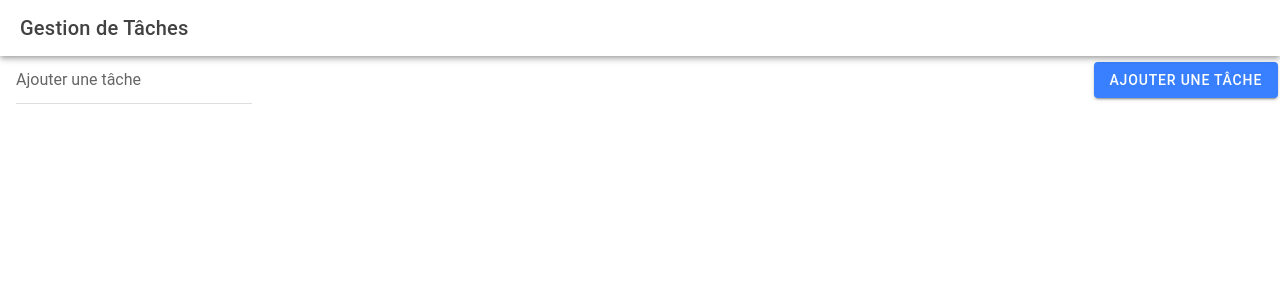
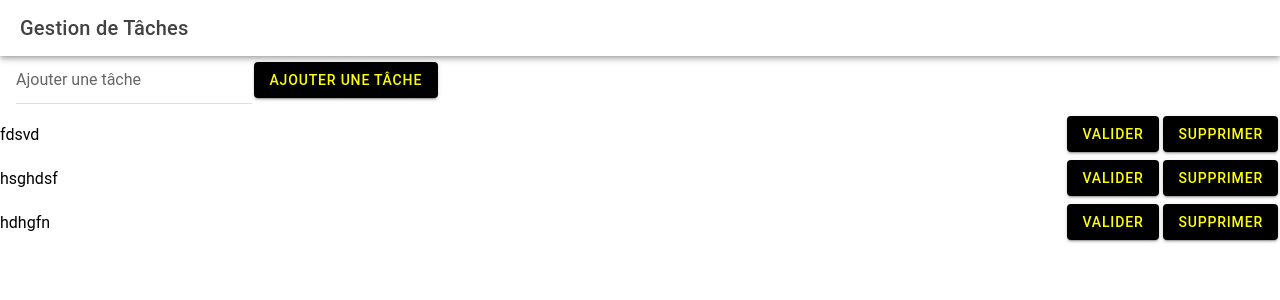
Before and after one commit to GAUTIERSebastien/MyTaskManagerIonic, a React (Vite) app: page /home in a window 1280 px wide. Shown: the top 300 px of the page. Built offline with nearby package versions, Linux system fonts and the light colour scheme; data requests are answered from the project's data file.

Commit message:
Add Style

```diff
--- a/db.json
+++ b/db.json
@@ -1,3 +1,19 @@
 {
-  "tasks": []
+  "tasks": [
+    {
+      "text": "fdsvd",
+      "completed": false,
+      "id": 9
+    },
+    {
+      "text": "hsghdsf",
+      "completed": false,
+      "id": 11
+    },
+    {
+      "text": "hdhgfn",
+      "completed": false,
+      "id": 12
+    }
+  ]
 }
--- a/src/pages/Home.css
+++ b/src/pages/Home.css
@@ -5,10 +5,23 @@
 .task-input {
   display: flex;
   align-items: center;
-  justify-content: space-between;
 }
 
 .task-input .ion-item {
-  /* flex-grow: 1; */
-  margin-right: 10px;
+  flex-grow: 1;
+  margin-right: 3rem;
 }
+
+/* Aligne les éléments de la liste à l'intérieur de IonItemSliding */
+.item-sliding-wrapper {
+  display: flex;
+  justify-content: space-between;
+  align-items: center;
+  width: 100%;
+}
+
+/* Assure que les boutons sont alignés à droite et ont une taille fixe */
+.button-group {
+  display: flex;
+  justify-content: flex-end;
+}
--- a/src/pages/Home.tsx
+++ b/src/pages/Home.tsx
@@ -131,23 +131,34 @@ const Home = () => {
               onIonChange={(e) => setNewTask(e.detail.value || "")}
             />
           </IonItem>
-          <IonButton onClick={addTask}>Ajouter une tâche</IonButton>
+          <IonButton color="success" onClick={addTask}>
+            Ajouter une tâche
+          </IonButton>
         </div>
         <IonList>
-          {tasks.map((task, index) => (
-            <IonItemSliding key={index}>
+          {tasks.map((task) => (
+            <IonItemSliding key={task.id}>
+              <div className="item-sliding-wrapper">
                 <IonLabel className={task.completed ? "task-completed" : ""}>
                   {task.text}
                 </IonLabel>
+                <div className="button-group">
                   <IonButton
                     onClick={() => toggleCompleted(task.id)}
                     color="success"
+                    className="ion-button"
                   >
                     {task.completed ? "Invalider" : "Valider"}
                   </IonButton>
-              <IonButton onClick={() => deleteTask(task.id)} color="danger">
+                  <IonButton
+                    onClick={() => deleteTask(task.id)}
+                    color="success"
+                    className="ion-button"
+                  >
                     Supprimer
                   </IonButton>
+                </div>
+              </div>
             </IonItemSliding>
           ))}
         </IonList>
--- a/src/theme/variables.css
+++ b/src/theme/variables.css
@@ -28,9 +28,9 @@ http://ionicframework.com/docs/theming/ */
   --ion-color-tertiary-tint: #6370ff;
 
   /** success **/
-  --ion-color-success: #2dd36f;
+  --ion-color-success: black;
   --ion-color-success-rgb: 45, 211, 111;
-  --ion-color-success-contrast: #ffffff;
+  --ion-color-success-contrast: yellow;
   --ion-color-success-contrast-rgb: 255, 255, 255;
   --ion-color-success-shade: #28ba62;
   --ion-color-success-tint: #42d77d;
@@ -84,65 +84,65 @@ http://ionicframework.com/docs/theming/ */
 
   body {
     --ion-color-primary: #428cff;
-    --ion-color-primary-rgb: 66,140,255;
+    --ion-color-primary-rgb: 66, 140, 255;
     --ion-color-primary-contrast: #ffffff;
-    --ion-color-primary-contrast-rgb: 255,255,255;
+    --ion-color-primary-contrast-rgb: 255, 255, 255;
     --ion-color-primary-shade: #3a7be0;
     --ion-color-primary-tint: #5598ff;
 
     --ion-color-secondary: #50c8ff;
-    --ion-color-secondary-rgb: 80,200,255;
+    --ion-color-secondary-rgb: 80, 200, 255;
     --ion-color-secondary-contrast: #ffffff;
-    --ion-color-secondary-contrast-rgb: 255,255,255;
+    --ion-color-secondary-contrast-rgb: 255, 255, 255;
     --ion-color-secondary-shade: #46b0e0;
     --ion-color-secondary-tint: #62ceff;
 
     --ion-color-tertiary: #6a64ff;
-    --ion-color-tertiary-rgb: 106,100,255;
+    --ion-color-tertiary-rgb: 106, 100, 255;
     --ion-color-tertiary-contrast: #ffffff;
-    --ion-color-tertiary-contrast-rgb: 255,255,255;
+    --ion-color-tertiary-contrast-rgb: 255, 255, 255;
     --ion-color-tertiary-shade: #5d58e0;
     --ion-color-tertiary-tint: #7974ff;
 
     --ion-color-success: #2fdf75;
-    --ion-color-success-rgb: 47,223,117;
+    --ion-color-success-rgb: 47, 223, 117;
     --ion-color-success-contrast: #000000;
-    --ion-color-success-contrast-rgb: 0,0,0;
+    --ion-color-success-contrast-rgb: 0, 0, 0;
     --ion-color-success-shade: #29c467;
     --ion-color-success-tint: #44e283;
 
     --ion-color-warning: #ffd534;
-    --ion-color-warning-rgb: 255,213,52;
+    --ion-color-warning-rgb: 255, 213, 52;
     --ion-color-warning-contrast: #000000;
-    --ion-color-warning-contrast-rgb: 0,0,0;
+    --ion-color-warning-contrast-rgb: 0, 0, 0;
     --ion-color-warning-shade: #e0bb2e;
     --ion-color-warning-tint: #ffd948;
 
     --ion-color-danger: #ff4961;
-    --ion-color-danger-rgb: 255,73,97;
+    --ion-color-danger-rgb: 255, 73, 97;
     --ion-color-danger-contrast: #ffffff;
-    --ion-color-danger-contrast-rgb: 255,255,255;
+    --ion-color-danger-contrast-rgb: 255, 255, 255;
     --ion-color-danger-shade: #e04055;
     --ion-color-danger-tint: #ff5b71;
 
     --ion-color-dark: #f4f5f8;
-    --ion-color-dark-rgb: 244,245,248;
+    --ion-color-dark-rgb: 244, 245, 248;
     --ion-color-dark-contrast: #000000;
-    --ion-color-dark-contrast-rgb: 0,0,0;
+    --ion-color-dark-contrast-rgb: 0, 0, 0;
     --ion-color-dark-shade: #d7d8da;
     --ion-color-dark-tint: #f5f6f9;
 
     --ion-color-medium: #989aa2;
-    --ion-color-medium-rgb: 152,154,162;
+    --ion-color-medium-rgb: 152, 154, 162;
     --ion-color-medium-contrast: #000000;
-    --ion-color-medium-contrast-rgb: 0,0,0;
+    --ion-color-medium-contrast-rgb: 0, 0, 0;
     --ion-color-medium-shade: #86888f;
     --ion-color-medium-tint: #a2a4ab;
 
     --ion-color-light: #222428;
-    --ion-color-light-rgb: 34,36,40;
+    --ion-color-light-rgb: 34, 36, 40;
     --ion-color-light-contrast: #ffffff;
-    --ion-color-light-contrast-rgb: 255,255,255;
+    --ion-color-light-contrast-rgb: 255, 255, 255;
     --ion-color-light-shade: #1e2023;
     --ion-color-light-tint: #383a3e;
   }
@@ -154,10 +154,10 @@ http://ionicframework.com/docs/theming/ */
 
   .ios body {
     --ion-background-color: #000000;
-    --ion-background-color-rgb: 0,0,0;
+    --ion-background-color-rgb: 0, 0, 0;
 
     --ion-text-color: #ffffff;
-    --ion-text-color-rgb: 255,255,255;
+    --ion-text-color-rgb: 255, 255, 255;
 
     --ion-color-step-50: #0d0d0d;
     --ion-color-step-100: #1a1a1a;
@@ -190,7 +190,6 @@ http://ionicframework.com/docs/theming/ */
     --ion-toolbar-border-color: var(--ion-color-step-250);
   }
 
-
   /*
    * Material Design Dark Theme
    * -------------------------------------------
@@ -198,10 +197,10 @@ http://ionicframework.com/docs/theming/ */
 
   .md body {
     --ion-background-color: #121212;
-    --ion-background-color-rgb: 18,18,18;
+    --ion-background-color-rgb: 18, 18, 18;
 
     --ion-text-color: #ffffff;
-    --ion-text-color-rgb: 255,255,255;
+    --ion-text-color-rgb: 255, 255, 255;
 
     --ion-border-color: #222222;
 
```
Also changed, not shown: src/components/ExploreContainer.css (deleted, +0 -24 lines), src/components/ExploreContainer.tsx (deleted, +0 -14 lines). Lines whose indentation alone changed are shown as unchanged.
